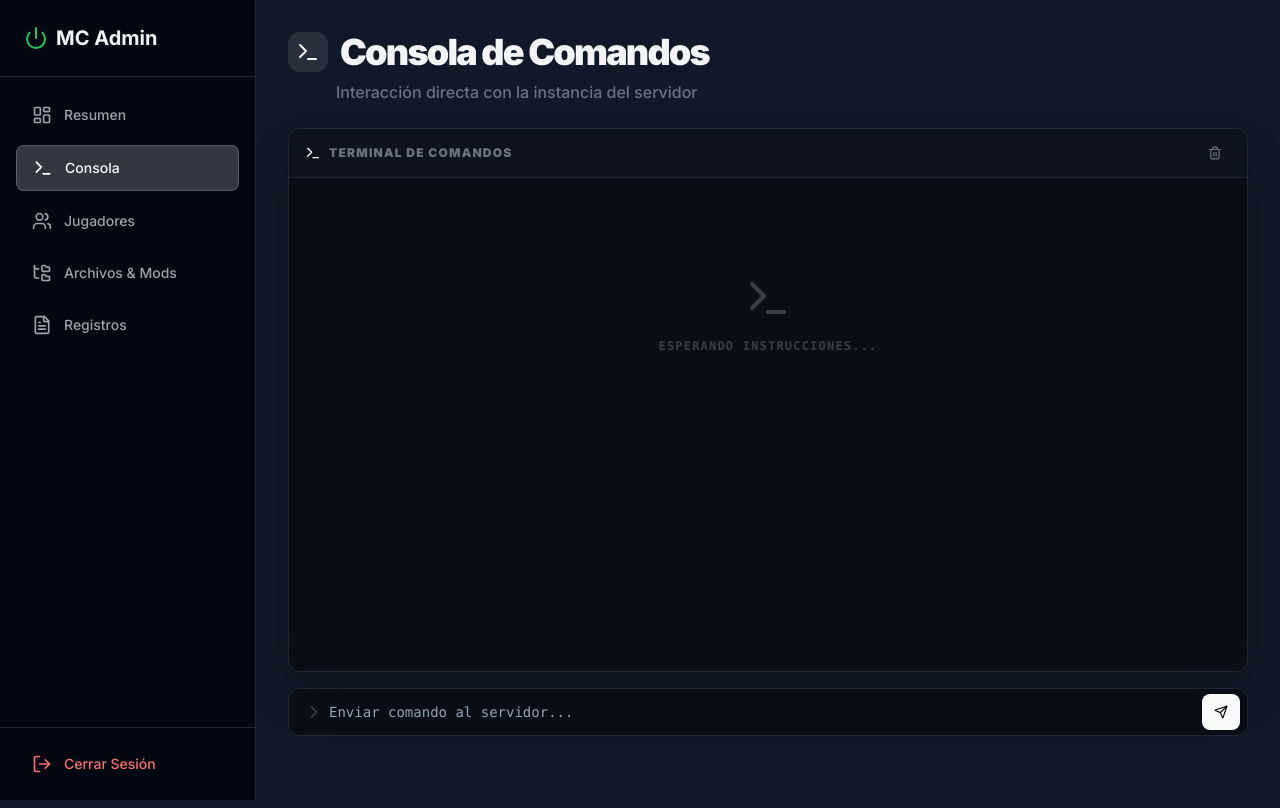
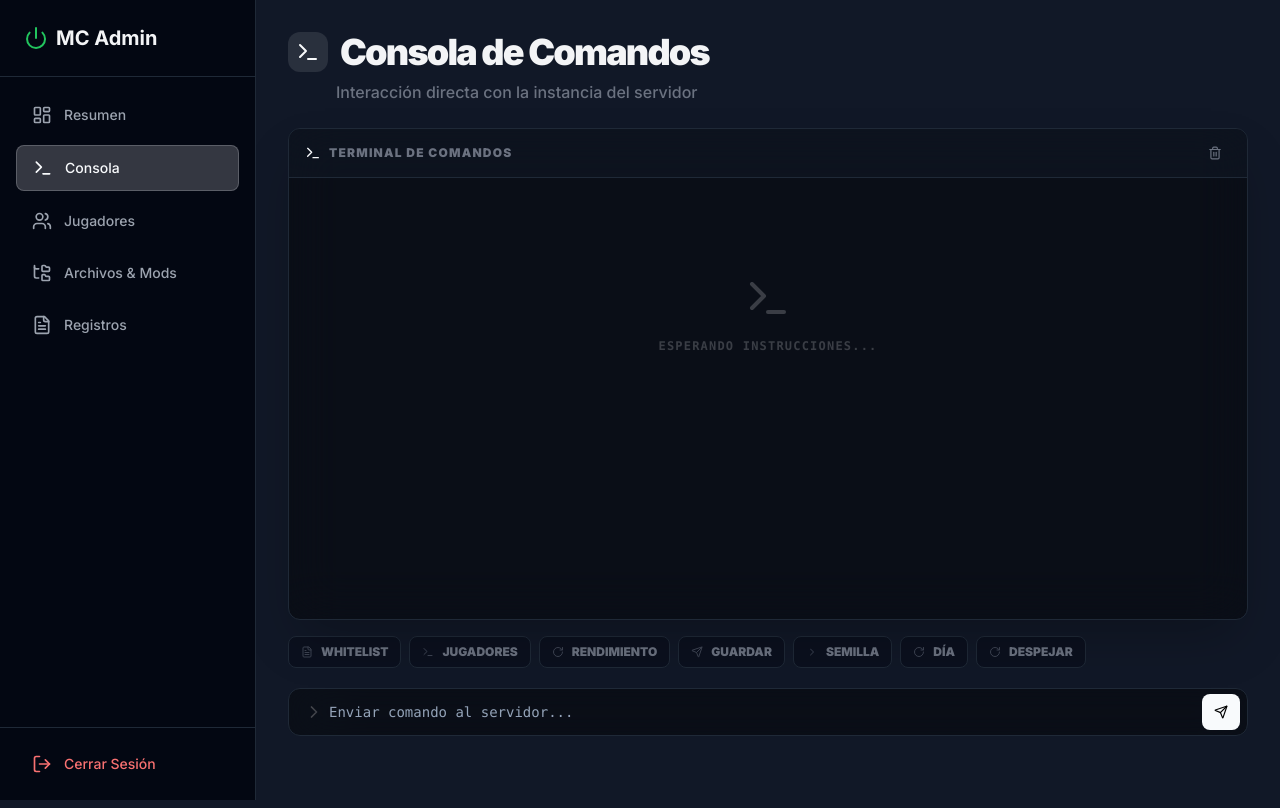
Before and after one commit to Hipns1/minecraft-admin, a Next.js app: page /dashboard/console in a window 1280 px wide. Built offline with nearby package versions, Linux system fonts and the light colour scheme.

Commit message:
feat: introduce Console.tsx component to provide an interactive RCON terminal and server log viewer.

```diff
--- a/components/dashboard/Console.tsx
+++ b/components/dashboard/Console.tsx
@@ -14,6 +14,16 @@ interface LogLine {
     type: "log" | "command" | "response" | "error";
     timestamp: Date;
 }
+
+const QUICK_COMMANDS = [
+    { label: "Whitelist", cmd: "whitelist list", icon: FileText },
+    { label: "Jugadores", cmd: "list", icon: TerminalIcon },
+    { label: "Rendimiento", cmd: "tps", icon: RotateCw },
+    { label: "Guardar", cmd: "save-all", icon: Send },
+    { label: "Semilla", cmd: "seed", icon: ChevronRight },
+    { label: "Día", cmd: "time set day", icon: RotateCw },
+    { label: "Despejar", cmd: "weather clear", icon: RotateCw },
+];
 
 export default function ConsoleInterface({
     readOnly = false,
@@ -110,6 +120,41 @@ export default function ConsoleInterface({
         }
     };
 
+    const handleQuickCommand = (cmd: string) => {
+        setInput(cmd);
+        // We don't automatically send it to give user a chance to modify,
+        // but the user might prefer it to just send. Let's make it send immediately.
+        const fakeEvent = { preventDefault: () => { } } as React.FormEvent;
+
+        // Use a timeout to ensure state update for input if needed,
+        // but better to just call the logic directly.
+        sendManualCommand(cmd);
+    };
+
+    const sendManualCommand = async (command: string) => {
+        if (!command.trim()) return;
+
+        addLog(command, "command");
+
+        try {
+            const res = await fetch("/api/minecraft/rcon", {
+                method: "POST",
+                headers: { "Content-Type": "application/json" },
+                body: JSON.stringify({ command }),
+            });
+
+            const data = await res.json();
+
+            if (data.error) {
+                addLog(`Error: ${data.error}`, "error");
+            } else if (data.response) {
+                addLog(data.response, "response");
+            }
+        } catch (error) {
+            addLog("Error al conectar con el servidor RCON", "error");
+        }
+    };
+
     const clearConsole = () => {
         setLogs([]);
         if (mode === "logs") setServerLogLines([]);
@@ -181,7 +226,24 @@ export default function ConsoleInterface({
             </Card>
 
             {mode === "console" && !readOnly && (
-                <div className="relative group shrink-0">
+                <div className="flex flex-col gap-3 shrink-0">
+                    {/* Quick Commands Bar */}
+                    <div className="flex gap-2 overflow-x-auto pb-2 no-scrollbar">
+                        {QUICK_COMMANDS.map((q) => (
+                            <Button
+                                key={q.cmd}
+                                variant="outline"
+                                size="sm"
+                                onClick={() => handleQuickCommand(q.cmd)}
+                                className="h-8 bg-gray-950/40 border-gray-800 text-[10px] md:text-xs font-black uppercase text-gray-500 hover:text-primary hover:border-primary/50 hover:bg-primary/5 rounded-lg whitespace-nowrap transition-all px-3"
+                            >
+                                <q.icon className="h-3 w-3 mr-2 opacity-50" />
+                                {q.label}
+                            </Button>
+                        ))}
+                    </div>
+
+                    <div className="relative group">
                         <form onSubmit={handleSend} className="relative flex items-center">
                             <div className="absolute left-3 md:left-4 text-primary pointer-events-none">
                                 <ChevronRight className="h-4 w-4 md:h-5 md:w-5" />
@@ -200,6 +262,7 @@ export default function ConsoleInterface({
                         </form>
                         <div className="absolute -inset-0.5 bg-gradient-to-r from-primary/20 to-blue-500/20 rounded-xl blur opacity-0 group-focus-within:opacity-100 transition duration-500 -z-10" />
                     </div>
+                </div>
             )}
         </div>
     );
```
Lines whose indentation alone changed are shown as unchanged.
